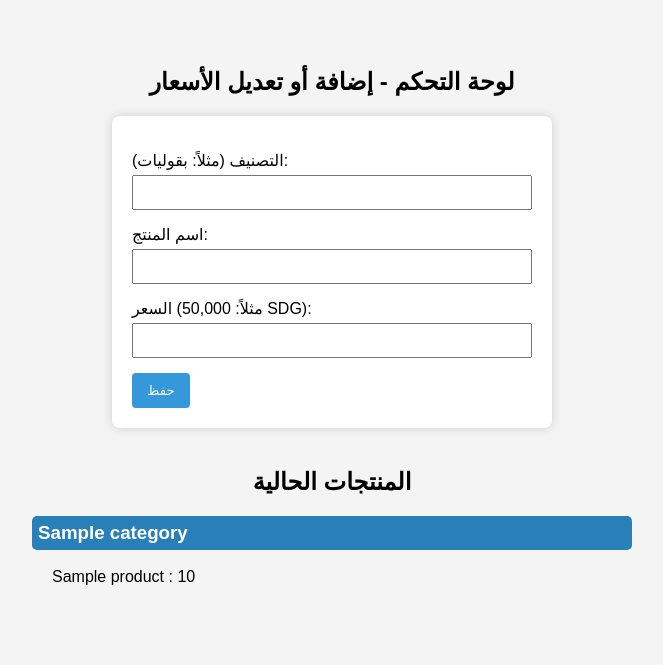
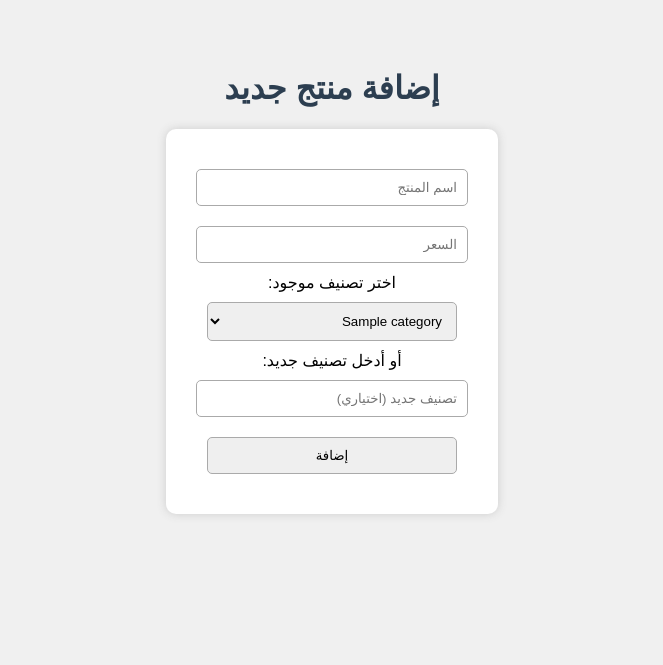
Before and after one commit to Aljaili-Elsmani/Crops-hunter, a Flask app: template templates/admin.html in a window 1280 px wide. Shown: the top 665 px of the page, without its empty margins (308-971 px from the left). Run offline with Flask 3, Linux system fonts and the light colour scheme; the template is opened without the code that fills it: most values are stand-ins (such as "Sample title", 1, 10 or a date in 2020).

Commit message:
Update admin.html

```diff
--- a/templates/admin.html
+++ b/templates/admin.html
@@ -1,46 +1,32 @@
 <!DOCTYPE html>
 <html lang="ar">
 <head>
-    <meta charset="UTF-8" />
-    <title>لوحة التحكم - Crops Hunter</title>
+    <meta charset="UTF-8">
+    <title>إدارة المنتجات</title>
     <style>
-        body { font-family: Arial; background: #f4f4f4; padding: 40px; }
-        form { max-width: 400px; margin: auto; background: white; padding: 20px; border-radius: 8px; box-shadow: 0 0 10px #ccc; }
-        label { display: block; margin: 15px 0 5px; }
-        input[type=text] { width: 100%; padding: 8px; box-sizing: border-box; }
-        button { margin-top: 15px; padding: 10px 15px; background: #3498db; color: white; border: none; border-radius: 4px; cursor: pointer; }
-        h2 { text-align: center; }
-        .existing { max-width: 600px; margin: 40px auto; }
-        .category { margin-bottom: 20px; }
-        .category h3 { background: #2980b9; color: white; padding: 6px; border-radius: 5px; }
-        .product { padding-left: 20px; }
+        body { font-family: Arial; direction: rtl; background: #f0f0f0; text-align: center; padding: 40px; }
+        form { background: white; padding: 30px; display: inline-block; border-radius: 10px; box-shadow: 0 0 10px #ccc; }
+        input, select, button { margin: 10px 0; padding: 10px; width: 250px; border-radius: 5px; border: 1px solid #aaa; }
+        h1 { color: #2c3e50; }
     </style>
 </head>
 <body>
-    <h2>لوحة التحكم - إضافة أو تعديل الأسعار</h2>
+    <h1>إضافة منتج جديد</h1>
     <form method="POST">
-        <label for="category">التصنيف (مثلاً: بقوليات):</label>
-        <input type="text" id="category" name="category" required />
+        <input type="text" name="product" placeholder="اسم المنتج" required><br>
+        <input type="text" name="price" placeholder="السعر" required><br>
 
-        <label for="product">اسم المنتج:</label>
-        <input type="text" id="product" name="product" required />
+        <label>اختر تصنيف موجود:</label><br>
+        <select name="category">
+            {% for category in data %}
+                <option value="{{ category }}">{{ category }}</option>
+            {% endfor %}
+        </select><br>
 
-        <label for="price">السعر (مثلاً: 50,000 SDG):</label>
-        <input type="text" id="price" name="price" required />
+        <label>أو أدخل تصنيف جديد:</label><br>
+        <input type="text" name="new_category" placeholder="تصنيف جديد (اختياري)"><br>
 
-        <button type="submit">حفظ</button>
+        <button type="submit">إضافة</button>
     </form>
-
-    <div class="existing">
-        <h2>المنتجات الحالية</h2>
-        {% for category, products in data.items() %}
-            <div class="category">
-                <h3>{{ category }}</h3>
-                {% for product, price in products.items() %}
-                    <div class="product">{{ product }} : {{ price }}</div>
-                {% endfor %}
-            </div>
-        {% endfor %}
-    </div>
 </body>
 </html>
```
